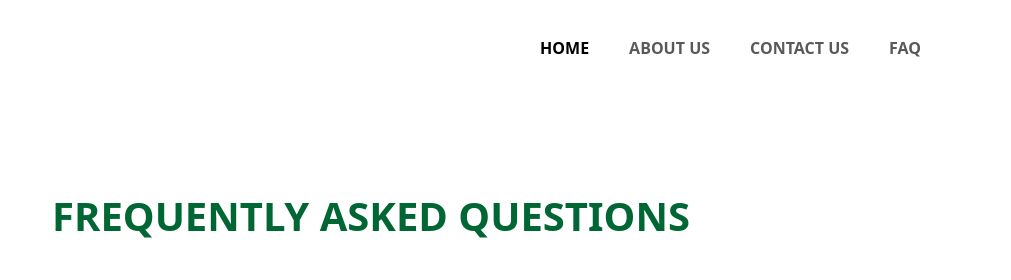
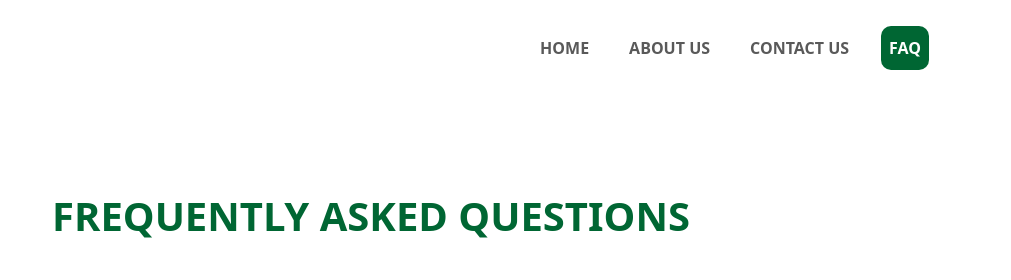
Before and after one commit to naimur-234964/wddf04-lab33hw, a plain HTML site: page faq.html in a window 1280 px wide. Shown: the top 280 px of the page, 269-1280 px from the left. Drawn offline with nearby package versions, Linux system fonts and the light colour scheme.

Commit message:
nav link hover and active color chanded

```diff
--- a/assets/css/style.css
+++ b/assets/css/style.css
@@ -18,6 +18,25 @@
     background-color: rgba(255, 255, 255, 0.8);
     backdrop-filter: blur(1px);
 }
+
+.navbar-nav .nav-link.active, .navbar-nav .nav-link.show {
+     color: var(--light-color);
+}
+
+.nav-link {
+    padding: 10px 30px;
+    border-radius: 10px;
+    transition: .3s ;
+    &.active{
+        background: var(--primary-color);
+        color: var(--light-color);
+    }
+
+    &:hover{
+        background: var(--primary-color);
+        color: var(--light-color);
+    }
+}
 /* navbar section end */
 
 /* menu section start */
--- a/faq.html
+++ b/faq.html
@@ -27,7 +27,7 @@
             <div class="collapse navbar-collapse text-uppercase" id="navbarNav">
                 <ul class="navbar-nav ms-auto gap-4">
                     <li class="nav-item">
-                        <a class="nav-link active" aria-current="page" href="index.html">Home</a>
+                        <a class="nav-link" aria-current="page" href="index.html">Home</a>
                     </li>
                     <li class="nav-item">
                         <a class="nav-link" href="about_us.html">About Us</a>
@@ -36,7 +36,7 @@
                         <a class="nav-link" href="contact_us.html">Contact Us</a>
                     </li>
                     <li class="nav-item">
-                        <a class="nav-link" href="faq.html">FAQ</a>
+                        <a class="nav-link active" href="faq.html">FAQ</a>
                     </li>
                 </ul>
             </div>
```
